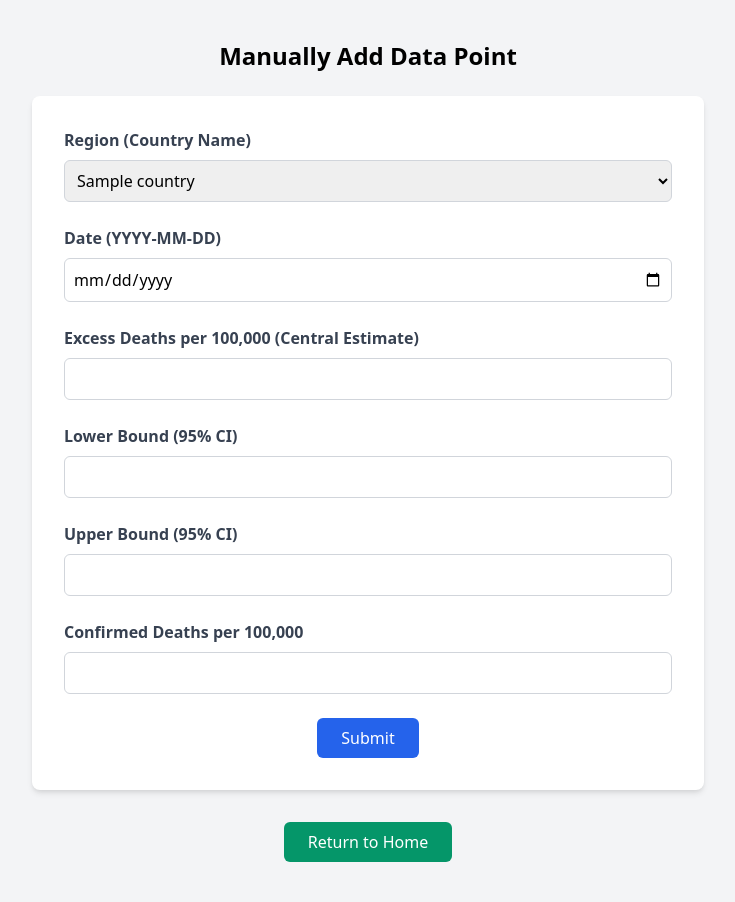
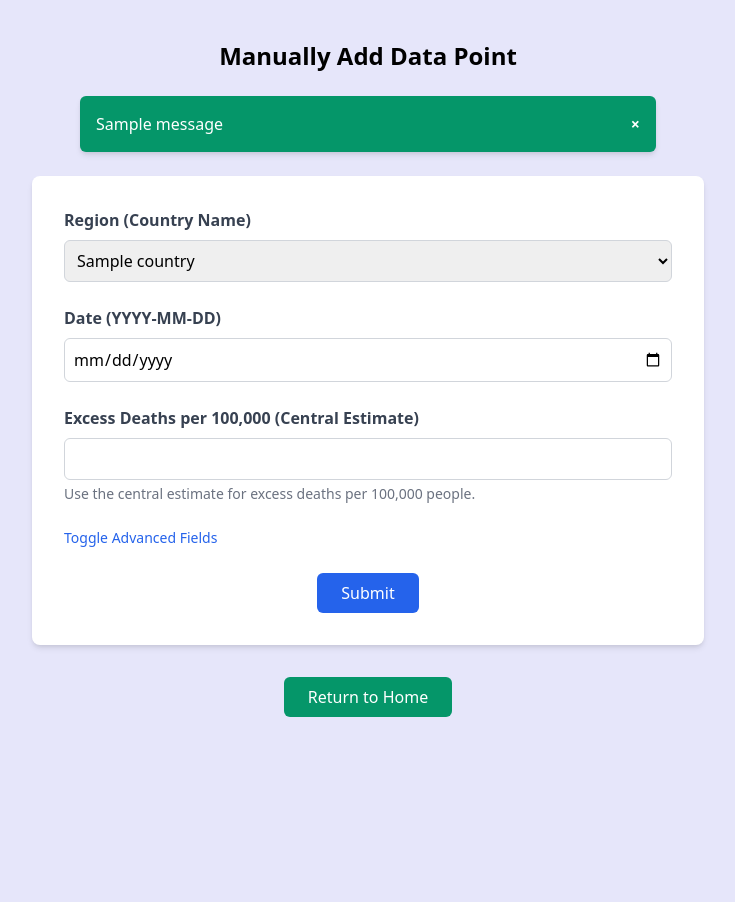
Before and after one commit to M-codes/CITS3403-project, a Flask app: template app/templates/manual_entry.html in a window 1280 px wide. Shown: the whole page, without its empty margins (272-1007 px from the left). After the commit the page ends 717 px from the top, so only its background shows below. Run offline with Flask 3, Linux system fonts and the light colour scheme; the template is opened without the code that fills it: most values are stand-ins (such as "Sample title", 1, 10 or a date in 2020); one stand-in notice (Sample message) is shown.

Commit message:
made background color changes to buttons in dashboard and background of allpages

```diff
--- a/app/static/css/datastyles.css
+++ b/app/static/css/datastyles.css
@@ -1,7 +1,7 @@
-body {
+body{
     /* background-image: url('/static/assets/login.jpg'); */
     background-size: cover;
     background-repeat: no-repeat;
     background-attachment: fixed;
-    background-color: rgb(199, 186, 255);
+    background-color: #e6e6fa;
   }
--- a/app/templates/index.html
+++ b/app/templates/index.html
@@ -9,7 +9,7 @@
         body {
             font-family: Arial, sans-serif;
             margin: 40px;
-            background-color: #f4f6f8;
+            background-color: #e6e6fa;
         }
         h1 {
             text-align: center;
@@ -32,11 +32,14 @@
         }
         .card:hover {
             transform: translateY(-5px);
+            color: #9370DB; /* medium purple */
+            background-color: lab(51.16% 17.31 -36.93); /* light purple (lavender) */
         }
         .card a {
             text-decoration: none;
             color: #333;
             font-size: 18px;
+            transition: color 0.2s ease-in-out;
         }
     </style>
 </head>
--- a/app/templates/layout.html
+++ b/app/templates/layout.html
@@ -6,7 +6,7 @@
   <link href="https://cdn.jsdelivr.net/npm/tailwindcss@2.2.19/dist/tailwind.min.css" rel="stylesheet">
   <link rel="stylesheet" href="{{url_for('static', filename = 'css/datastyles.css')}}">
 </head>
-<body class="bg-gray-100">
+<body class="bg-[#e6e6fa]">
   <div class="container mx-auto py-10">
     {% block content %}{% endblock %}
   </div>
--- a/app/templates/manual_entry.html
+++ b/app/templates/manual_entry.html
@@ -5,10 +5,28 @@
 {% block content %}
 <h2 class="text-2xl font-bold mb-6 text-center">Manually Add Data Point</h2>
 
+
+{% with messages = get_flashed_messages(with_categories=true) %}
+  {% if messages %}
+    <div class="max-w-xl mx-auto space-y-2 mb-6">
+      {% for category, message in messages %}
+        <div class="flex items-center justify-between p-4 rounded-md text-white shadow-md transition-all duration-300
+            {{ 'bg-green-600' if category == 'success' else
+               'bg-red-600' if category == 'error' else
+               'bg-yellow-600' if category == 'warning' else
+               'bg-blue-600' }}">
+          <span>{{ message }}</span>
+          <button onclick="this.parentElement.remove()" class="ml-4 text-white font-bold">×</button>
+        </div>
+      {% endfor %}
+    </div>
+  {% endif %}
+{% endwith %}
+
 <form method="POST" class="max-w-2xl mx-auto bg-white p-8 rounded-lg shadow-md space-y-6">
     <div>
         <label for="region" class="block text-gray-700 font-semibold mb-2">Region (Country Name)</label>
-        <select name="region" class="w-full border border-gray-300 rounded-md p-2 focus:outline-none focus:ring-2 focus:ring-blue-500" required>
+        <select name="region" id="region" class="w-full border border-gray-300 rounded-md p-2 focus:outline-none focus:ring-2 focus:ring-blue-500" required>
             {% for country in countries %}
             <option value="{{ country }}">{{ country }}</option>
             {% endfor %}
@@ -17,27 +35,36 @@
 
     <div>
         <label for="date" class="block text-gray-700 font-semibold mb-2">Date (YYYY-MM-DD)</label>
-        <input type="date" name="date" class="w-full border border-gray-300 rounded-md p-2 focus:outline-none focus:ring-2 focus:ring-blue-500" required>
+        <input type="date" name="date" id="date" class="w-full border border-gray-300 rounded-md p-2 focus:outline-none focus:ring-2 focus:ring-blue-500" required>
     </div>
 
     <div>
         <label for="value" class="block text-gray-700 font-semibold mb-2">Excess Deaths per 100,000 (Central Estimate)</label>
-        <input type="number" step="any" name="value" class="w-full border border-gray-300 rounded-md p-2 focus:outline-none focus:ring-2 focus:ring-blue-500" required>
+        <input type="number" step="any" name="value" id="value" class="w-full border border-gray-300 rounded-md p-2 focus:outline-none focus:ring-2 focus:ring-blue-500" required>
+        <p class="text-sm text-gray-500 mt-1">Use the central estimate for excess deaths per 100,000 people.</p>
     </div>
 
+    <!-- Toggle button for advanced fields -->
+    <button type="button" onclick="toggleAdvanced()" class="text-sm text-blue-600 hover:underline focus:outline-none">
+        Toggle Advanced Fields
+    </button>
+
+    <!-- Advanced optional fields (initially hidden) -->
+    <div id="advanced-fields" class="hidden space-y-6">
         <div>
             <label for="lower_bound" class="block text-gray-700 font-semibold mb-2">Lower Bound (95% CI)</label>
-        <input type="number" step="any" name="lower_bound" class="w-full border border-gray-300 rounded-md p-2 focus:outline-none focus:ring-2 focus:ring-blue-500">
+            <input type="number" step="any" name="lower_bound" id="lower_bound" class="w-full border border-gray-300 rounded-md p-2 focus:outline-none focus:ring-2 focus:ring-blue-500">
         </div>
 
         <div>
             <label for="upper_bound" class="block text-gray-700 font-semibold mb-2">Upper Bound (95% CI)</label>
-        <input type="number" step="any" name="upper_bound" class="w-full border border-gray-300 rounded-md p-2 focus:outline-none focus:ring-2 focus:ring-blue-500">
+            <input type="number" step="any" name="upper_bound" id="upper_bound" class="w-full border border-gray-300 rounded-md p-2 focus:outline-none focus:ring-2 focus:ring-blue-500">
         </div>
 
         <div>
             <label for="confirmed_deaths" class="block text-gray-700 font-semibold mb-2">Confirmed Deaths per 100,000</label>
-        <input type="number" step="any" name="confirmed_deaths" class="w-full border border-gray-300 rounded-md p-2 focus:outline-none focus:ring-2 focus:ring-blue-500">
+            <input type="number" step="any" name="confirmed_deaths" id="confirmed_deaths" class="w-full border border-gray-300 rounded-md p-2 focus:outline-none focus:ring-2 focus:ring-blue-500">
+        </div>
     </div>
 
     <div class="flex justify-center">
@@ -46,8 +73,25 @@
         </button>
     </div>
 </form>
+
 <!-- Buttons -->
 <div class="flex justify-center gap-4 mt-8">
-  <a href="{{ url_for('main.index') }}" class="px-6 py-2 bg-green-600 text-white rounded-md hover:bg-green-700 transition">Return to Home</a>
+    <a href="{{ url_for('main.index') }}" class="px-6 py-2 bg-green-600 text-white rounded-md hover:bg-green-700 transition">
+        Return to Home
+    </a>
 </div>
+
+<!-- Scripts -->
+<script>
+    function toggleAdvanced() {
+        const advanced = document.getElementById('advanced-fields');
+        advanced.classList.toggle('hidden');
+    }
+
+    document.querySelector("form").addEventListener("submit", function () {
+        const btn = document.querySelector("button[type='submit']");
+        btn.disabled = true;
+        btn.innerHTML = '<span class="animate-pulse">Submitting...</span>';
+    });
+</script>
 {% endblock %}
```
Also changed, not shown: app/routes.py (+39 -37 lines). Lines whose indentation alone changed are shown as unchanged.
